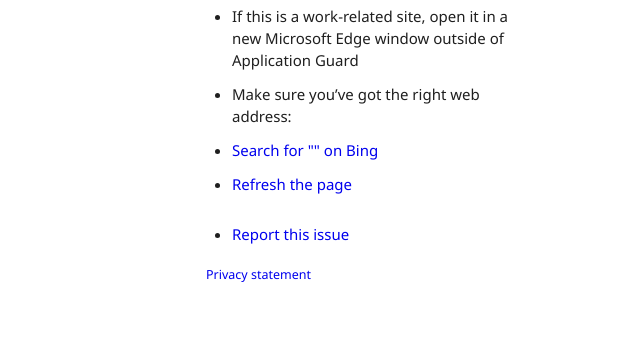
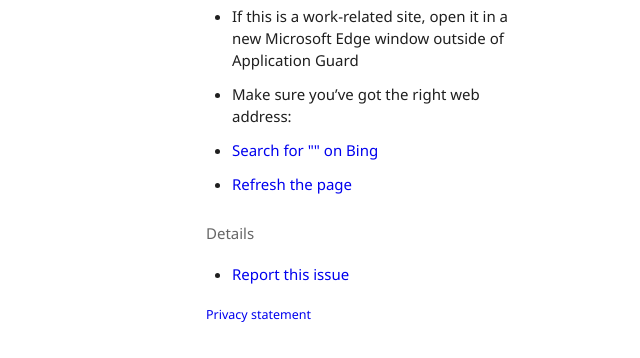
Before and after one commit to Adoriel/adoriel.github.io, a plain HTML site: page Microsoft Edge Error 404.html in a window 1280 px wide. Shown: the part 156-514 px from the top of the page, without its empty margins (271-911 px from the left). Drawn offline with Linux system fonts and the light colour scheme.

Commit message:
Update Microsoft Edge Error 404.html

```diff
--- a/Microsoft Edge Error 404.html
+++ b/Microsoft Edge Error 404.html
@@ -33,7 +33,7 @@
                                 </ul>
                                 <div id="moreInfoDropdown">
                                     <a href="#" id="moreInformationDropdownLink" style="text-decoration: none;">
-                                        <span id="moreInformationDropdownSpan"></span>
+                                        <span id="moreInformationDropdownSpan">Details</span>
                                     </a>
                                 </div>
                                 <div id="infoBlockID">
```
